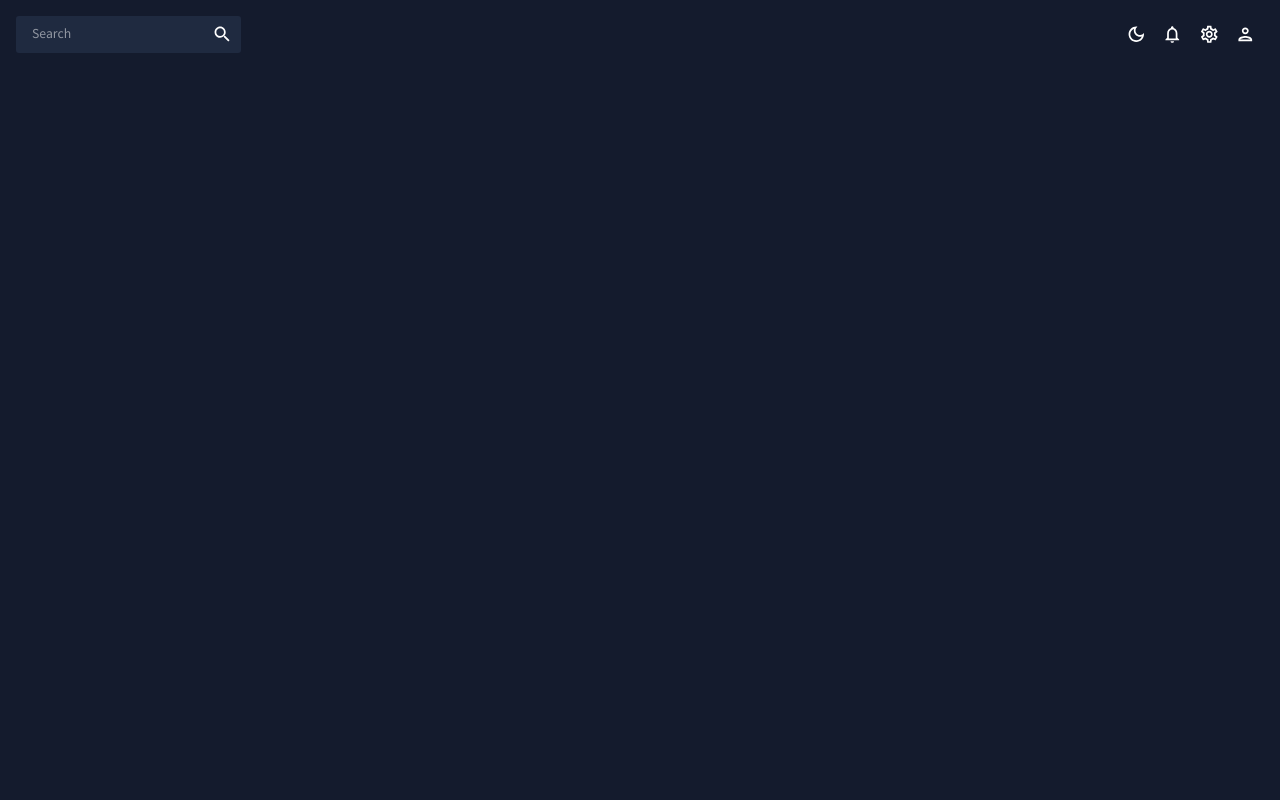
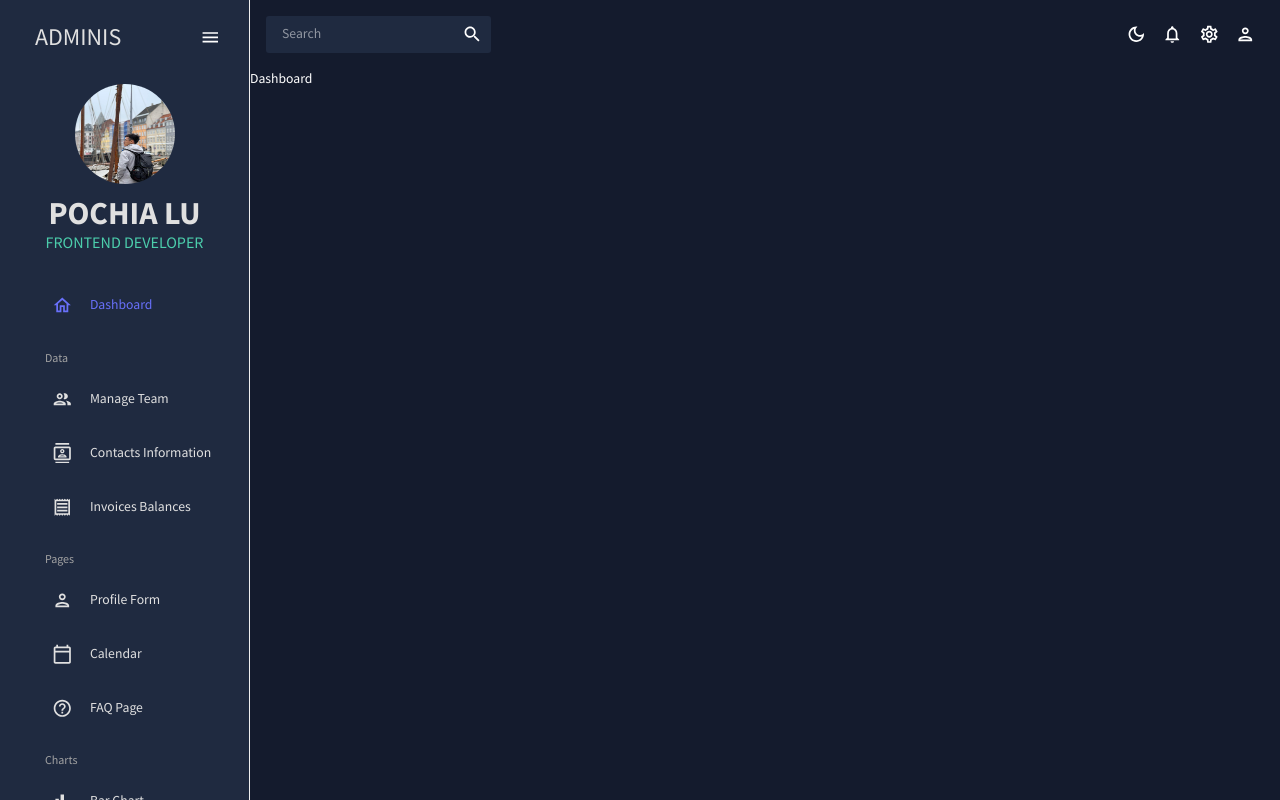
Before and after one commit to MantaXXX/react-admin, a React (Vite) app: page / in a window 1280 px wide. Shown: the top 800 px of the page. Built offline with nearby package versions, Linux system fonts and the light colour scheme.

Commit message:
Sidebar 佈局，路由配置

```diff
--- a/package.json
+++ b/package.json
@@ -25,6 +25,7 @@
     "@nivo/pie": "^0.80.0",
     "react": "^18.2.0",
     "react-dom": "^18.2.0",
+    "react-pro-sidebar": "^1.0.0-alpha.9",
     "react-router-dom": "^6.5.0"
   },
   "devDependencies": {
--- a/src/App.jsx
+++ b/src/App.jsx
@@ -1,17 +1,49 @@
 import { CssBaseline, ThemeProvider } from '@mui/material'
 import { ColorModeContext, useMode } from './theme'
+import { Routes, Route } from "react-router-dom";
+import { useState } from "react";
+import { ProSidebarProvider } from "react-pro-sidebar";
 import Topbar from './scenes/global/Topbar'
+import SidebarList from './scenes/global/Sidebar'
+import Dashboard from "./scenes/dashboard";
+// import Team from "./scenes/team";
+// import Invoices from "./scenes/invoices";
+// import Contacts from "./scenes/contacts";
+// import Bar from "./scenes/bar";
+// import Form from "./scenes/form";
+// import Line from "./scenes/line";
+// import Pie from "./scenes/pie";
+// import FAQ from "./scenes/faq";
+// import Geography from "./scenes/geography";
+// import Calendar from "./scenes/calendar/calendar";
 
 function App() {
   const [theme, colorMode] = useMode(0)
+  const [isSidebar, setIsSidebar] = useState(true);
 
   return (
     <ColorModeContext.Provider value={colorMode}>
       <ThemeProvider theme={theme}>
         <CssBaseline />
         <div className='app'>
+          <ProSidebarProvider>
+            <SidebarList isSidebar={isSidebar} />
+          </ProSidebarProvider>
           <main className='content'>
             <Topbar />
+            <Routes>
+              <Route path="/" element={<Dashboard />} />
+              {/* <Route path="/team" element={<Team />} /> */}
+              {/* <Route path="/contacts" element={<Contacts />} /> */}
+              {/* <Route path="/invoices" element={<Invoices />} /> */}
+              {/* <Route path="/form" element={<Form />} /> */}
+              {/* <Route path="/bar" element={<Bar />} /> */}
+              {/* <Route path="/pie" element={<Pie />} /> */}
+              {/* <Route path="/line" element={<Line />} /> */}
+              {/* <Route path="/faq" element={<FAQ />} /> */}
+              {/* <Route path="/calendar" element={<Calendar />} /> */}
+              {/* <Route path="/geography" element={<Geography />} /> */}
+            </Routes>
           </main>
         </div>
       </ThemeProvider>
--- a/src/scenes/global/Sidebar.jsx
+++ b/src/scenes/global/Sidebar.jsx
@@ -1,9 +1,210 @@
+import { useState } from "react"
+import { Sidebar, Menu, MenuItem, useProSidebar } from "react-pro-sidebar";
+import { Box, IconButton, Typography, useTheme } from "@mui/material";
+import { Link } from "react-router-dom";
+import { tokens } from "../../theme";
+import picPath from "../../assets/Jia.jpg"
+import HomeOutlinedIcon from "@mui/icons-material/HomeOutlined";
+import PeopleOutlinedIcon from "@mui/icons-material/PeopleOutlined";
+import ContactsOutlinedIcon from "@mui/icons-material/ContactsOutlined";
+import ReceiptOutlinedIcon from "@mui/icons-material/ReceiptOutlined";
+import PersonOutlinedIcon from "@mui/icons-material/PersonOutlined";
+import CalendarTodayOutlinedIcon from "@mui/icons-material/CalendarTodayOutlined";
+import HelpOutlineOutlinedIcon from "@mui/icons-material/HelpOutlineOutlined";
+import BarChartOutlinedIcon from "@mui/icons-material/BarChartOutlined";
+import PieChartOutlineOutlinedIcon from "@mui/icons-material/PieChartOutlineOutlined";
+import TimelineOutlinedIcon from "@mui/icons-material/TimelineOutlined";
+import MenuOutlinedIcon from "@mui/icons-material/MenuOutlined";
+import MapOutlinedIcon from "@mui/icons-material/MapOutlined";
 
+const SidebarList = () => {
+  const theme = useTheme()
+  const colors = tokens(theme.palette.mode)
+  const [isCollapsed, setIsCollapsed] = useState(false)
+  const [selected, setSelected] = useState("Dashboard")
+  const { collapseSidebar } = useProSidebar();
 
-const Sidebar = () => {
+  const handleCollapse = () => {
+    collapseSidebar()
+    setIsCollapsed(!isCollapsed)
+  }
+
+  const dataLists = [
+    {
+      typography: true,
+      title: "Data",
+    },
+    {
+      title: "Manage Team",
+      to: "/team",
+      icon: PeopleOutlinedIcon,
+    },
+    {
+      title: "Contacts Information",
+      to: "/contacts",
+      icon: ContactsOutlinedIcon,
+    },
+    {
+      title: "Invoices Balances",
+      to: "/invoices",
+      icon: ReceiptOutlinedIcon,
+    },
+    {
+      typography: true,
+      title: "Pages",
+    },
+    {
+      title: "Profile Form",
+      to: "/form",
+      icon: PersonOutlinedIcon,
+    },
+    {
+      title: "Calendar",
+      to: "/calendar",
+      icon: CalendarTodayOutlinedIcon,
+    },
+    {
+      title: "FAQ Page",
+      to: "/faq",
+      icon: HelpOutlineOutlinedIcon,
+    },
+    {
+      typography: true,
+      title: "Charts",
+    },
+    {
+      title: "Bar Chart",
+      to: "/bar",
+      icon: BarChartOutlinedIcon,
+    },
+    {
+      title: "Pie Chart",
+      to: "/pie",
+      icon: PieChartOutlineOutlinedIcon,
+    },
+    {
+      title: "Line Chart",
+      to: "/line",
+      icon: TimelineOutlinedIcon,
+    },
+    {
+      title: "Geography Chart",
+      to: "/geography",
+      icon: MapOutlinedIcon,
+    }
+  ]
+
   return (
-    <div>Sidebar</div>
+    <Box
+      sx={{
+        "& .ps-menu-button": {
+          backgroundColor: "transparent !important",
+        },
+        "& .ps-menuitem-root": {
+          padding: "2px 0 !important",
+        },
+        "& .ps-menu-button:hover": {
+          color: "#868dfb !important",
+        },
+        "& .ps-menuitem-root.ps-active": {
+          color: "#6870fa !important",
+        },
+      }}
+    >
+      <Sidebar backgroundColor={`${colors.primary[400]} !important`}>
+        <Menu iconShape="square">
+          {/* LOGO AND MENU ICON */}
+          <MenuItem
+            onClick={handleCollapse}
+            icon={isCollapsed ? <MenuOutlinedIcon /> : undefined}
+            style={{
+              margin: "10px 0 20px 0",
+              color: colors.grey[100],
+            }}
+          >
+            {!isCollapsed && (
+              <Box
+                display="flex"
+                justifyContent="space-between"
+                alignItems="center"
+                ml="15px"
+              >
+                <Typography variant="h3" color={colors.grey[100]}>
+                  ADMINIS
+                </Typography>
+                <IconButton onClick={() => setIsCollapsed(!isCollapsed)}>
+                  <MenuOutlinedIcon />
+                </IconButton>
+              </Box>
+            )}
+          </MenuItem>
+          {/* PIC n NAME */}
+          {!isCollapsed && (
+            <Box mb="25px">
+              <Box display="flex" justifyContent="center" alignItems="center">
+                <img
+                  alt="profile-user"
+                  width="100px"
+                  height="100px"
+                  src={picPath}
+                  style={{ cursor: "pointer", borderRadius: "50%" }}
+                />
+              </Box>
+              <Box textAlign="center">
+                <Typography
+                  variant="h2"
+                  color={colors.grey[100]}
+                  fontWeight="bold"
+                  sx={{ m: "10px 0 0 0" }}
+                >
+                  POCHIA LU
+                </Typography>
+                <Typography variant="h5" color={colors.greenAccent[500]}>
+                  FRONTEND DEVELOPER
+                </Typography>
+              </Box>
+            </Box>
+          )}
+
+          <Box paddingLeft={isCollapsed ? undefined : "10%"}>
+            <MenuItem
+              icon={<HomeOutlinedIcon />}
+              active={selected === "Dashboard"}
+              onClick={() => setSelected("Dashboard")}
+              routerLink={<Link to="/" />}
+            >
+              <Typography>Dashboard</Typography>
+            </MenuItem>
+
+            {dataLists.map(item =>
+              item.typography ?
+                <Typography
+                  variant="h6"
+                  color={colors.grey[300]}
+                  sx={{ m: "15px 0 5px 20px" }}
+                  key={item.title}
+                >
+                  {item.title}
+                </Typography>
+                :
+                <MenuItem
+                  icon={<item.icon />}
+                  key={item.title}
+                  active={selected === item.title}
+                  rootStyles={{
+                    color: colors.grey[100],
+                  }}
+                  onClick={() => setSelected(item.title)}
+                  routerLink={<Link to={item.to} />}
+                >
+                  <Typography>{item.title}</Typography>
+                </MenuItem>
+            )}
+          </Box>
+        </Menu>
+      </Sidebar>
+    </Box >
   )
 }
 
-export default Sidebar
+export default SidebarList
```
Also changed, not shown: src/assets/Jia.jpg (added), 1 other file (tests, documents, lock files or other folders).
